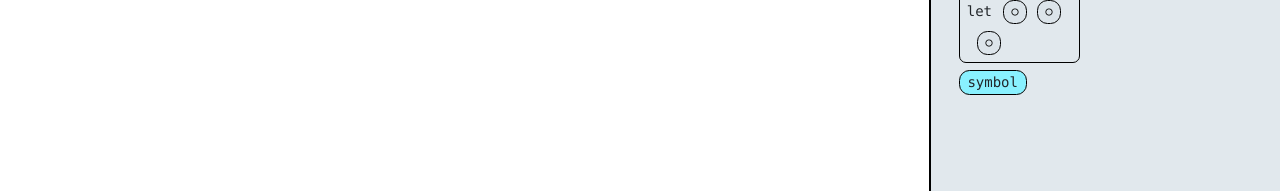
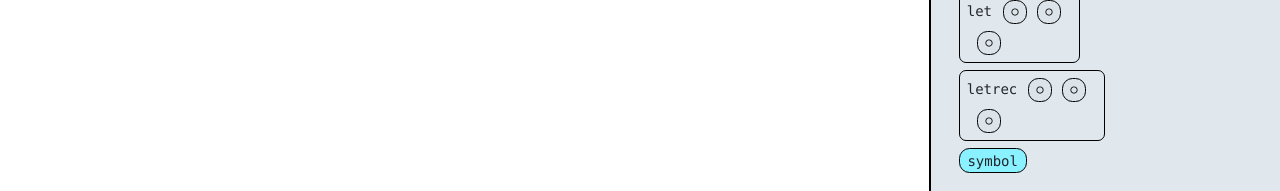
Before and after one commit to hamza-szd/functionalprogscratch, a React app: page / in a window 1280 px wide. Shown: the part 377-568 px from the top of the page. Built offline with nearby package versions, Linux system fonts and the light colour scheme.

Commit message:
Add `letrec` expression

```diff
--- a/src/editor/library/environments.ts
+++ b/src/editor/library/environments.ts
@@ -3,9 +3,13 @@ import { ListDatum } from "../../datum/datum";
 import { ListValue, Value } from "../../evaluator/value";
 import { Type } from "../../typechecker/type";
 
+export type Cell<Domain> = {
+  value?: Domain;
+};
+
 export type Binding<Domain> = {
   name: string;
-  value: Domain;
+  cell: Cell<Domain>;
   attributes?: BindingAttributes;
 };
 
--- a/src/editor/library/library-defs.ts
+++ b/src/editor/library/library-defs.ts
@@ -15,6 +15,7 @@ export const LibraryCategories: LibraryCategory[] = [
       { kind: "lambda", params: [], body: { kind: "sequence", exprs: [hole] } },
       { kind: "lambda", params: [hole], body: { kind: "sequence", exprs: [hole] } },
       { kind: "let", bindings: [[hole, hole]], body: hole },
+      { kind: "letrec", bindings: [[hole, hole]], body: hole },
       { kind: "symbol", value: "symbol" },
     ],
   },
--- a/src/editor/trees/render.tsx
+++ b/src/editor/trees/render.tsx
@@ -21,6 +21,7 @@ import {
   Var,
   Let,
   NameBinding,
+  Letrec,
 } from "../../expr/expr";
 import { TypeInferrer } from "../../typechecker/infer";
 import { errorInvolvesExpr } from "../../typechecker/errors";
@@ -99,6 +100,8 @@ export class Renderer {
         return this.#renderDefine(expr);
       case "let":
         return this.#renderLet(expr);
+      case "letrec":
+        return this.#renderLetrec(expr);
       case "lambda":
         return this.#renderLambda(expr);
       case "sequence":
@@ -305,6 +308,22 @@ export class Renderer {
     return this.#block({ type: "v", id: "let", heading }, body);
   }
 
+  #renderLetrec(expr: Letrec): JSX.Element {
+    const heading = (
+      <>
+        {expr.bindings.map(([name, value], index) => (
+          <>
+            {this.#renderSubexpr(name, 2 * index, { isCopySource: true })}
+            {this.#renderSubexpr(value, 2 * index + 1)}
+          </>
+        ))}
+      </>
+    );
+    const body = this.#renderSubexpr(expr.body, 2 * expr.bindings.length);
+
+    return this.#block({ type: "v", id: "letrec", heading }, body);
+  }
+
   #renderLambda(expr: Lambda): JSX.Element {
     const heading = (
       <>
--- a/src/editor/trees/serialize.ts
+++ b/src/editor/trees/serialize.ts
@@ -36,8 +36,11 @@ export function serializeExpr(expr: Expr): string {
     case "define":
       return "(define " + getIdentifier(expr.name) + " " + serializeExpr(expr.value) + ")";
     case "let":
+    case "letrec":
       return (
-        "(let (" +
+        "(" +
+        expr.kind +
+        " (" +
         expr.bindings.map(
           ([name, valueExpr]) => "(" + getIdentifier(name) + " " + serializeExpr(valueExpr) + ")"
         ) +
--- a/src/editor/trees/tree.ts
+++ b/src/editor/trees/tree.ts
@@ -23,6 +23,7 @@ export function children(node: Expr): (Expr | undefined)[] {
     case "define":
       return [node.name, node.value];
     case "let":
+    case "letrec":
       return [...node.bindings.flat(1), node.body];
     case "lambda":
       return [...node.params, node.body];
@@ -61,6 +62,7 @@ export function setChildAtIndex(node: Expr, index: number, newChild: Expr): void
       if (index === 1) node.value = newChild;
       break;
     case "let":
+    case "letrec":
       if (index < 2 * node.bindings.length) {
         const binding = node.bindings[Math.floor(index / 2)]!;
         binding[index % 2] = newChild;
@@ -189,6 +191,7 @@ export function referencesToBinding(id: string, root: TreeIndexPath): Var[] {
         }
         break;
       case "let":
+      case "letrec": // FIXME: not right for letrec
         if (child.bindings.some(([slot]) => slot.kind === "name-binding" && slot.id === id)) {
           // Shadowed
           return [];
--- a/src/editor/trees/trees.ts
+++ b/src/editor/trees/trees.ts
@@ -1,4 +1,3 @@
-import { Datum } from "../../datum/datum";
 import { Expr } from "../../expr/expr";
 import { TypeInferrer } from "../../typechecker/infer";
 
--- a/src/evaluator/environment.ts
+++ b/src/evaluator/environment.ts
@@ -17,7 +17,7 @@ export class Stack<Domain> {
   constructor(globalBindings: Record<string, Domain> = {}) {
     this.push();
     Object.entries(globalBindings).forEach(([name, value]) => {
-      this.bind({ name, value });
+      this.bind({ name, cell: { value } });
     });
 
     this.push();
@@ -47,6 +47,4 @@ export class Stack<Domain> {
   }
 }
 
-export type EvalFn<Domain, Value> = (binding: Binding<Domain>) => Value;
-
-export type Builtin<Domain, Value> = (env: Stack<Domain>, evaluate: EvalFn<Domain, Value>) => Value;
+export type Builtin<Domain, Value, Evaluator> = (args: Domain[], evaluator: Evaluator) => Value;
--- a/src/expr/expr.ts
+++ b/src/expr/expr.ts
@@ -9,6 +9,7 @@ export type Expr = { attributes?: DefinitionAttributes } & (
   | Call
   | Define
   | Let
+  | Letrec
   | Lambda
   | Sequence
   | If
@@ -50,6 +51,11 @@ export type Let = {
   bindings: [name: VarSlot, value: Expr][];
   body: Expr;
 };
+export type Letrec = {
+  kind: "letrec";
+  bindings: [name: VarSlot, value: Expr][];
+  body: Expr;
+};
 export type Lambda = {
   kind: "lambda";
   params: VarSlot[];
--- a/src/expr/parse.ts
+++ b/src/expr/parse.ts
@@ -1,4 +1,16 @@
-import { Define, Expr, Let, Call, NameBinding, Lambda, Sequence, If, Cond, Var } from "./expr";
+import {
+  Define,
+  Expr,
+  Let,
+  Call,
+  NameBinding,
+  Lambda,
+  Sequence,
+  If,
+  Cond,
+  Var,
+  Letrec,
+} from "./expr";
 import { FlattenedDatum, FlattenedListDatum, flattenDatum } from "../datum/flattened";
 import { Parser as DatumParser } from "../datum/parse";
 import { hole } from "../editor/trees/tree";
@@ -50,6 +62,7 @@ export class Parser {
           case "quote":
           case "define":
           case "let":
+          case "letrec":
           case "lambda":
           case "if":
           case "cond":
@@ -69,6 +82,8 @@ export class Parser {
               return this.parseDefine(datum);
             case "let":
               return this.parseLet(datum);
+            case "letrec":
+              return this.parseLetrec(datum);
             case "lambda":
               return this.parseLambda(datum);
             case "if":
@@ -140,6 +155,10 @@ export class Parser {
       bindings,
       body,
     };
+  }
+
+  parseLetrec(datum: FlattenedListDatum): Letrec {
+    return { ...this.parseLet(datum), kind: "letrec" };
   }
 
   parseLambda(datum: FlattenedListDatum): Lambda {
--- a/src/typechecker/infer.ts
+++ b/src/typechecker/infer.ts
@@ -264,6 +264,9 @@ export class TypeInferrer {
         });
 
         return this.#infer(expr.body, newEnv, extendIndexPath(indexPath, 2 * expr.bindings.length));
+
+      case "letrec":
+        throw "TODO";
 
       case "lambda": {
         const paramTypes = Object.fromEntries(
```
Also changed, not shown: src/evaluator/evaluate.ts (+34 -8 lines).
